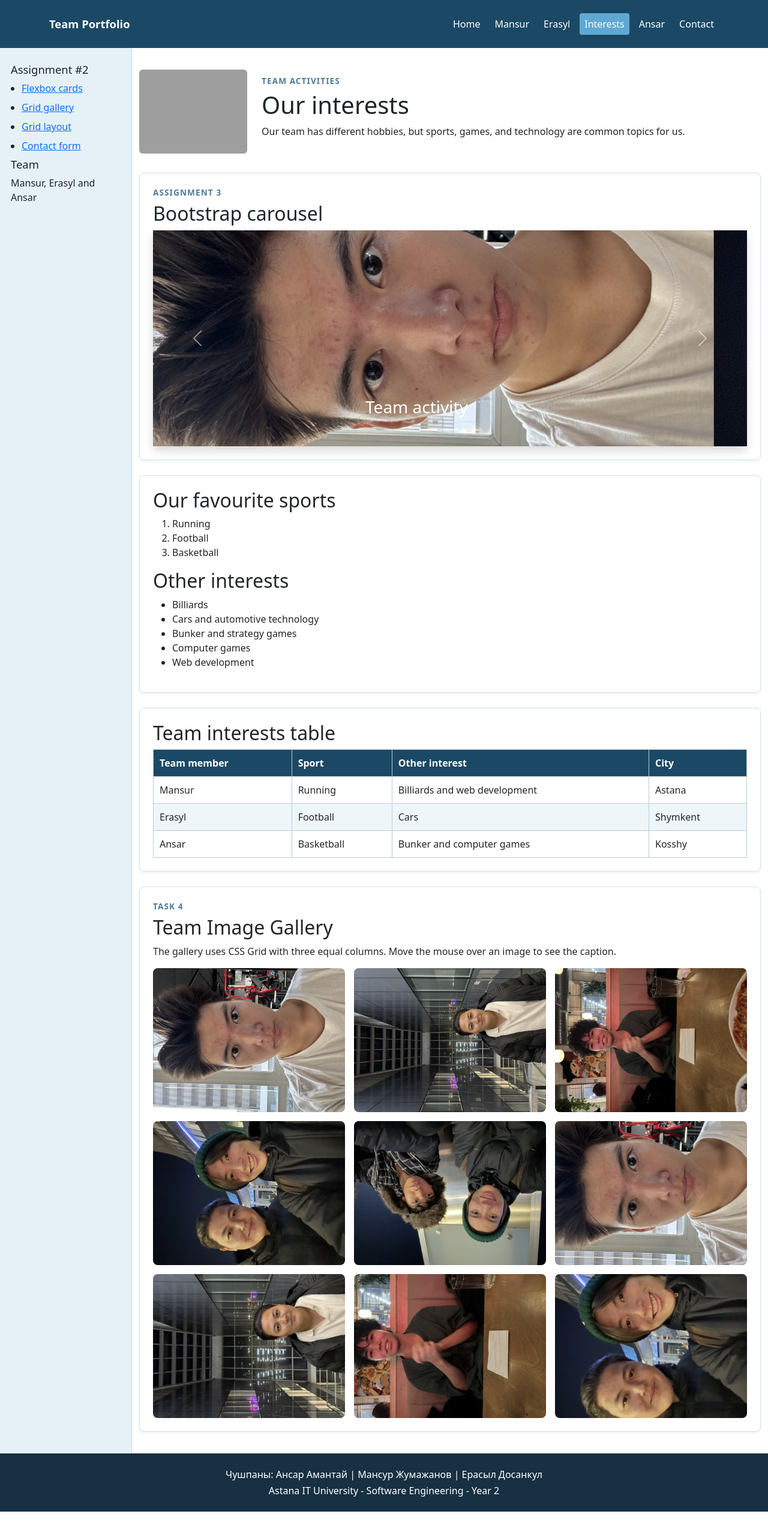
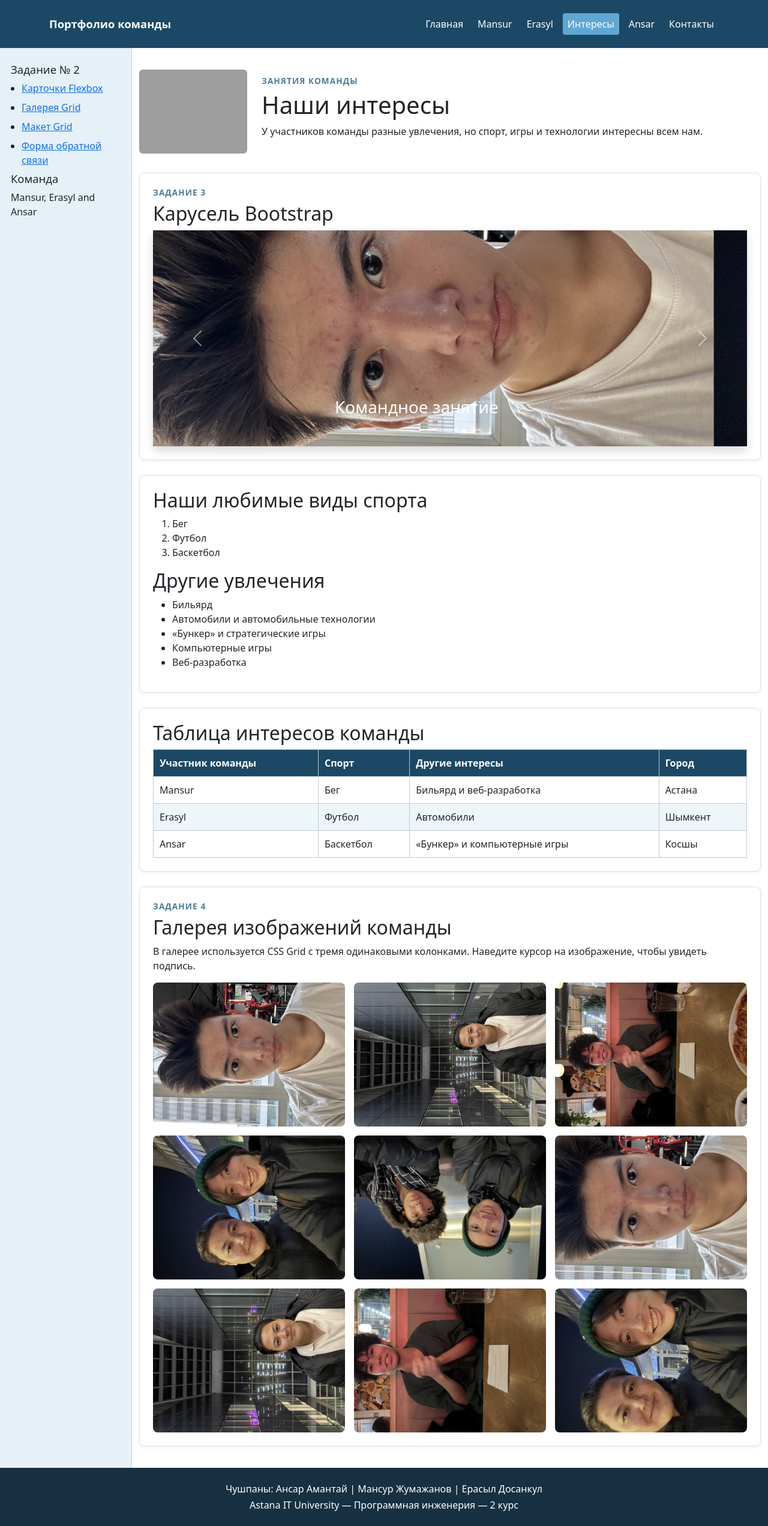
Before and after one commit to ma1018t866/team-portfolio, a website: page hobbies.html in a window 1280 px wide. Shown: the whole page at 60% size. Before the commit the page ends 2520 px from the top, so only its background shows below. Drawn offline with nearby package versions, Linux system fonts and the light colour scheme; grey boxes are pictures that could not be loaded.

Commit message:
Change page language to Russian
Updated the language of the webpage from English to Russian, including titles, navigation labels, and content descriptions.

```diff
--- a/hobbies.html
+++ b/hobbies.html
@@ -1,125 +1,209 @@
 <!DOCTYPE html>
-<html lang="en">
+<html lang="ru">
 <head>
   <meta charset="UTF-8">
   <meta name="viewport" content="width=device-width, initial-scale=1.0">
-  <title>Team Interests</title>
+  <title>Интересы команды</title>
   <link rel="stylesheet" href="css/style.css">
-  <!-- Assignment 3 - Tasks 7 and 10 - Ansar: Bootstrap CSS enables carousel and accessibility utilities. -->
   <link href="https://cdn.jsdelivr.net/npm/bootstrap@5.3.3/dist/css/bootstrap.min.css" rel="stylesheet">
 </head>
 <body>
 <div class="site-layout">
+
 <header id="main-header">
   <div class="container header-content">
-        <a class="logo" href="index.html">Team Portfolio</a>
-        <!-- Assignment 3 - Task 5 - Ansar: Responsive Bootstrap navbar with mobile toggler. -->
-        <nav class="navbar navbar-expand-lg" aria-label="Main navigation">
-          <button class="navbar-toggler" type="button" data-bs-toggle="collapse" data-bs-target="#mainNav" aria-controls="mainNav" aria-expanded="false" aria-label="Toggle navigation"><span class="navbar-toggler-icon"></span></button>
+    <a class="logo" href="index.html" data-en="Team Portfolio" data-ru="Портфолио команды">Портфолио команды</a>
+    <nav class="navbar navbar-expand-lg" aria-label="Основная навигация" data-en-aria-label="Main navigation" data-ru-aria-label="Основная навигация">
+      <button class="navbar-toggler" type="button" data-bs-toggle="collapse" data-bs-target="#mainNav" aria-controls="mainNav" aria-expanded="false" aria-label="Открыть навигацию" data-en-aria-label="Toggle navigation" data-ru-aria-label="Открыть навигацию">
+        <span class="navbar-toggler-icon"></span>
+      </button>
       <div class="collapse navbar-collapse" id="mainNav">
         <ul class="nav-menu">
-            <li><a href="index.html">Home</a></li>
+          <li><a href="index.html" data-en="Home" data-ru="Главная">Главная</a></li>
           <li><a href="member1.html">Mansur</a></li>
           <li><a href="member2.html">Erasyl</a></li>
-            <li><a class="active" href="hobbies.html">Interests</a></li>
+          <li><a class="active" href="hobbies.html" data-en="Interests" data-ru="Интересы">Интересы</a></li>
           <li><a href="member3.html">Ansar</a></li>
-            <li><a href="contact.html">Contact</a></li>
-          </ul></div>
+          <li><a href="contact.html" data-en="Contact" data-ru="Контакты">Контакты</a></li>
+        </ul>
+      </div>
     </nav>
   </div>
 </header>
+
 <aside class="sidebar">
-      <h2>Assignment #2</h2>
+  <h2 data-en="Assignment #2" data-ru="Задание № 2">Задание № 2</h2>
   <ul>
-        <li><a href="index.html">Flexbox cards</a></li>
-        <li><a href="hobbies.html#gallery">Grid gallery</a></li>
-        <li><a href="member1.html">Grid layout</a></li>
-        <li><a href="contact.html">Contact form</a></li>
+    <li><a href="index.html" data-en="Flexbox cards" data-ru="Карточки Flexbox">Карточки Flexbox</a></li>
+    <li><a href="hobbies.html#gallery" data-en="Grid gallery" data-ru="Галерея Grid">Галерея Grid</a></li>
+    <li><a href="member1.html" data-en="Grid layout" data-ru="Макет Grid">Макет Grid</a></li>
+    <li><a href="contact.html" data-en="Contact form" data-ru="Форма обратной связи">Форма обратной связи</a></li>
   </ul>
-      <h2>Team</h2>
+  <h2 data-en="Team" data-ru="Команда">Команда</h2>
   <p>Mansur, Erasyl and Ansar</p>
 </aside>
+
 <main class="site-main">
   <section class="container section">
     <section class="page-intro">
-          <img class="intro-image" src="images/interests.jpg" alt="Two team members together outdoors">
+      <img class="intro-image" src="images/interests.jpg" alt="Двое участников команды на улице" data-en-alt="Two team members together outdoors" data-ru-alt="Двое участников команды на улице">
       <div>
-            <p class="eyebrow">Team activities</p>
-            <h1>Our interests</h1>
-            <p>Our team has different hobbies, but sports, games, and technology are common topics for us.</p>
+        <p class="eyebrow" data-en="Team activities" data-ru="Занятия команды">Занятия команды</p>
+        <h1 data-en="Our interests" data-ru="Наши интересы">Наши интересы</h1>
+        <p data-en="Our team has different hobbies, but sports, games, and technology are common topics for us." data-ru="У участников команды разные увлечения, но спорт, игры и технологии интересны всем нам.">У участников команды разные увлечения, но спорт, игры и технологии интересны всем нам.</p>
       </div>
     </section>
-        <!-- Assignment 3 - Task 7 - Ansar: Bootstrap carousel uses indicators, controls and images. -->
+
     <section class="content-block assignment3-section">
-          <p class="eyebrow">Assignment 3</p>
-          <h2>Bootstrap carousel</h2>
+      <p class="eyebrow" data-en="Assignment 3" data-ru="Задание 3">Задание 3</p>
+      <h2 data-en="Bootstrap carousel" data-ru="Карусель Bootstrap">Карусель Bootstrap</h2>
+
       <div id="teamCarousel" class="carousel slide rounded shadow" data-bs-ride="carousel">
-            <div class="carousel-indicators"><button type="button" data-bs-target="#teamCarousel" data-bs-slide-to="0" class="active" aria-current="true" aria-label="Slide 1"></button><button type="button" data-bs-target="#teamCarousel" data-bs-slide-to="1" aria-label="Slide 2"></button><button type="button" data-bs-target="#teamCarousel" data-bs-slide-to="2" aria-label="Slide 3"></button></div>
+        <div class="carousel-indicators">
+          <button type="button" data-bs-target="#teamCarousel" data-bs-slide-to="0" class="active" aria-current="true" aria-label="Слайд 1" data-en-aria-label="Slide 1" data-ru-aria-label="Слайд 1"></button>
+          <button type="button" data-bs-target="#teamCarousel" data-bs-slide-to="1" aria-label="Слайд 2" data-en-aria-label="Slide 2" data-ru-aria-label="Слайд 2"></button>
+          <button type="button" data-bs-target="#teamCarousel" data-bs-slide-to="2" aria-label="Слайд 3" data-en-aria-label="Slide 3" data-ru-aria-label="Слайд 3"></button>
+        </div>
+
         <div class="carousel-inner">
-              <div class="carousel-item active"><img src="images/gallery1.jpg" class="d-block w-100 carousel-image" alt="Team gallery image one"><div class="carousel-caption d-none d-md-block"><h3>Team activity</h3></div></div>
-              <div class="carousel-item"><img src="images/gallery4.jpg" class="d-block w-100 carousel-image" alt="Team gallery image two"><div class="carousel-caption d-none d-md-block"><h3>Shared interests</h3></div></div>
-              <div class="carousel-item"><img src="images/gallery7.jpg" class="d-block w-100 carousel-image" alt="Team gallery image three"><div class="carousel-caption d-none d-md-block"><h3>Team portfolio</h3></div></div>
+          <div class="carousel-item active">
+            <img src="images/gallery1.jpg" class="d-block w-100 carousel-image" alt="Первое изображение галереи команды">
+            <div class="carousel-caption d-none d-md-block">
+              <h3 data-en="Team activity" data-ru="Командное занятие">Командное занятие</h3>
             </div>
-            <button class="carousel-control-prev" type="button" data-bs-target="#teamCarousel" data-bs-slide="prev"><span class="carousel-control-prev-icon" aria-hidden="true"></span><span class="visually-hidden">Previous</span></button>
-            <button class="carousel-control-next" type="button" data-bs-target="#teamCarousel" data-bs-slide="next"><span class="carousel-control-next-icon" aria-hidden="true"></span><span class="visually-hidden">Next</span></button>
+          </div>
+          <div class="carousel-item">
+            <img src="images/gallery4.jpg" class="d-block w-100 carousel-image" alt="Второе изображение галереи команды">
+            <div class="carousel-caption d-none d-md-block">
+              <h3 data-en="Shared interests" data-ru="Общие интересы">Общие интересы</h3>
+            </div>
+          </div>
+          <div class="carousel-item">
+            <img src="images/gallery7.jpg" class="d-block w-100 carousel-image" alt="Третье изображение галереи команды">
+            <div class="carousel-caption d-none d-md-block">
+              <h3 data-en="Team portfolio" data-ru="Портфолио команды">Портфолио команды</h3>
+            </div>
+          </div>
+        </div>
+
+        <button class="carousel-control-prev" type="button" data-bs-target="#teamCarousel" data-bs-slide="prev">
+          <span class="carousel-control-prev-icon" aria-hidden="true"></span>
+          <span class="visually-hidden" data-en="Previous" data-ru="Предыдущий">Предыдущий</span>
+        </button>
+        <button class="carousel-control-next" type="button" data-bs-target="#teamCarousel" data-bs-slide="next">
+          <span class="carousel-control-next-icon" aria-hidden="true"></span>
+          <span class="visually-hidden" data-en="Next" data-ru="Следующий">Следующий</span>
+        </button>
       </div>
     </section>
 
     <section class="content-block">
-          <h2>Our favourite sports</h2>
+      <h2 data-en="Our favourite sports" data-ru="Наши любимые виды спорта">Наши любимые виды спорта</h2>
       <ol>
-            <li>Running</li>
-            <li>Football</li>
-            <li>Basketball</li>
+        <li data-en="Running" data-ru="Бег">Бег</li>
+        <li data-en="Football" data-ru="Футбол">Футбол</li>
+        <li data-en="Basketball" data-ru="Баскетбол">Баскетбол</li>
       </ol>
-          <h2>Other interests</h2>
+
+      <h2 data-en="Other interests" data-ru="Другие увлечения">Другие увлечения</h2>
       <ul>
-            <li>Billiards</li>
-            <li>Cars and automotive technology</li>
-            <li>Bunker and strategy games</li>
-            <li>Computer games</li>
-            <li>Web development</li>
+        <li data-en="Billiards" data-ru="Бильярд">Бильярд</li>
+        <li data-en="Cars and automotive technology" data-ru="Автомобили и автомобильные технологии">Автомобили и автомобильные технологии</li>
+        <li data-en="Bunker and strategy games" data-ru="«Бункер» и стратегические игры">«Бункер» и стратегические игры</li>
+        <li data-en="Computer games" data-ru="Компьютерные игры">Компьютерные игры</li>
+        <li data-en="Web development" data-ru="Веб-разработка">Веб-разработка</li>
       </ul>
     </section>
 
     <section class="content-block">
-          <h2>Team interests table</h2>
+      <h2 data-en="Team interests table" data-ru="Таблица интересов команды">Таблица интересов команды</h2>
       <div class="table-wrap">
         <table class="info-table">
-              <thead><tr><th>Team member</th><th>Sport</th><th>Other interest</th><th>City</th></tr></thead>
+          <thead>
+            <tr>
+              <th data-en="Team member" data-ru="Участник команды">Участник команды</th>
+              <th data-en="Sport" data-ru="Спорт">Спорт</th>
+              <th data-en="Other interest" data-ru="Другие интересы">Другие интересы</th>
+              <th data-en="City" data-ru="Город">Город</th>
+            </tr>
+          </thead>
           <tbody>
-                <tr><td>Mansur</td><td>Running</td><td>Billiards and web development</td><td>Astana</td></tr>
-                <tr><td>Erasyl</td><td>Football</td><td>Cars</td><td>Shymkent</td></tr>
-                <tr><td>Ansar</td><td>Basketball</td><td>Bunker and computer games</td><td>Kosshy</td></tr>
+            <tr>
+              <td>Mansur</td>
+              <td data-en="Running" data-ru="Бег">Бег</td>
+              <td data-en="Billiards and web development" data-ru="Бильярд и веб-разработка">Бильярд и веб-разработка</td>
+              <td data-en="Astana" data-ru="Астана">Астана</td>
+            </tr>
+            <tr>
+              <td>Erasyl</td>
+              <td data-en="Football" data-ru="Футбол">Футбол</td>
+              <td data-en="Cars" data-ru="Автомобили">Автомобили</td>
+              <td data-en="Shymkent" data-ru="Шымкент">Шымкент</td>
+            </tr>
+            <tr>
+              <td>Ansar</td>
+              <td data-en="Basketball" data-ru="Баскетбол">Баскетбол</td>
+              <td data-en="Bunker and computer games" data-ru="«Бункер» и компьютерные игры">«Бункер» и компьютерные игры</td>
+              <td data-en="Kosshy" data-ru="Косшы">Косшы</td>
+            </tr>
           </tbody>
         </table>
       </div>
     </section>
 
     <section id="gallery" class="content-block">
-          <p class="eyebrow">Task 4</p>
-          <h2>Team Image Gallery</h2>
-          <p>The gallery uses CSS Grid with three equal columns. Move the mouse over an image to see the caption.</p>
+      <p class="eyebrow" data-en="Task 4" data-ru="Задание 4">Задание 4</p>
+      <h2 data-en="Team Image Gallery" data-ru="Галерея изображений команды">Галерея изображений команды</h2>
+      <p data-en="The gallery uses CSS Grid with three equal columns. Move the mouse over an image to see the caption." data-ru="В галерее используется CSS Grid с тремя одинаковыми колонками. Наведите курсор на изображение, чтобы увидеть подпись.">В галерее используется CSS Grid с тремя одинаковыми колонками. Наведите курсор на изображение, чтобы увидеть подпись.</p>
+
       <div class="gallery">
-            <div class="gallery-item"><img src="images/gallery1.jpg" alt="Mansur"><div class="gallery-caption">Mansur</div></div>
-            <div class="gallery-item"><img src="images/gallery2.jpg" alt="Erasyl"><div class="gallery-caption">Erasyl</div></div>
-            <div class="gallery-item"><img src="images/gallery3.jpg" alt="Ansar"><div class="gallery-caption">Ansar</div></div>
-            <div class="gallery-item"><img src="images/gallery4.jpg" alt="Team interests"><div class="gallery-caption">Team interests</div></div>
-            <div class="gallery-item"><img src="images/gallery5.jpg" alt="Team contact"><div class="gallery-caption">Team project</div></div>
-            <div class="gallery-item"><img src="images/gallery6.jpg" alt="Team member photo"><div class="gallery-caption">Team member</div></div>
-            <div class="gallery-item"><img src="images/gallery7.jpg" alt="Team member photo"><div class="gallery-caption">Team member</div></div>
-            <div class="gallery-item"><img src="images/gallery8.jpg" alt="Team member photo"><div class="gallery-caption">Team member</div></div>
-            <div class="gallery-item"><img src="images/gallery9.jpg" alt="Team activity"><div class="gallery-caption">Team activity</div></div>
+        <div class="gallery-item">
+          <img src="images/gallery1.jpg" alt="Mansur">
+          <div class="gallery-caption">Mansur</div>
+        </div>
+        <div class="gallery-item">
+          <img src="images/gallery2.jpg" alt="Erasyl">
+          <div class="gallery-caption">Erasyl</div>
+        </div>
+        <div class="gallery-item">
+          <img src="images/gallery3.jpg" alt="Ansar">
+          <div class="gallery-caption">Ansar</div>
+        </div>
+        <div class="gallery-item">
+          <img src="images/gallery4.jpg" alt="Интересы команды" data-en-alt="Team interests" data-ru-alt="Интересы команды">
+          <div class="gallery-caption" data-en="Team interests" data-ru="Интересы команды">Интересы команды</div>
+        </div>
+        <div class="gallery-item">
+          <img src="images/gallery5.jpg" alt="Проект команды" data-en-alt="Team contact" data-ru-alt="Проект команды">
+          <div class="gallery-caption" data-en="Team project" data-ru="Проект команды">Проект команды</div>
+        </div>
+        <div class="gallery-item">
+          <img src="images/gallery6.jpg" alt="Участник команды">
+          <div class="gallery-caption" data-en="Team member" data-ru="Участник команды">Участник команды</div>
+        </div>
+        <div class="gallery-item">
+          <img src="images/gallery7.jpg" alt="Участник команды">
+          <div class="gallery-caption" data-en="Team member" data-ru="Участник команды">Участник команды</div>
+        </div>
+        <div class="gallery-item">
+          <img src="images/gallery8.jpg" alt="Участник команды">
+          <div class="gallery-caption" data-en="Team member" data-ru="Участник команды">Участник команды</div>
+        </div>
+        <div class="gallery-item">
+          <img src="images/gallery9.jpg" alt="Командное занятие">
+          <div class="gallery-caption" data-en="Team activity" data-ru="Командное занятие">Командное занятие</div>
+        </div>
       </div>
     </section>
   </section>
 </main>
+
 <footer>
   <p>Чушпаны: Ансар Амантай | Мансур Жумажанов | Ерасыл Досанкул</p>
-      <p>Astana IT University - Software Engineering - Year 2</p>
+  <p data-en="Astana IT University - Software Engineering - Year 2" data-ru="Astana IT University — Программная инженерия — 2 курс">Astana IT University — Программная инженерия — 2 курс</p>
 </footer>
+
 </div>
-  <!-- Assignment 3 - Tasks 5 and 7 - Ansar: JavaScript powers navbar and carousel controls. -->
 <script src="https://cdn.jsdelivr.net/npm/bootstrap@5.3.3/dist/js/bootstrap.bundle.min.js"></script>
 <script src="js/app.js"></script>
 </body>
```
Lines whose indentation alone changed are shown as unchanged.
